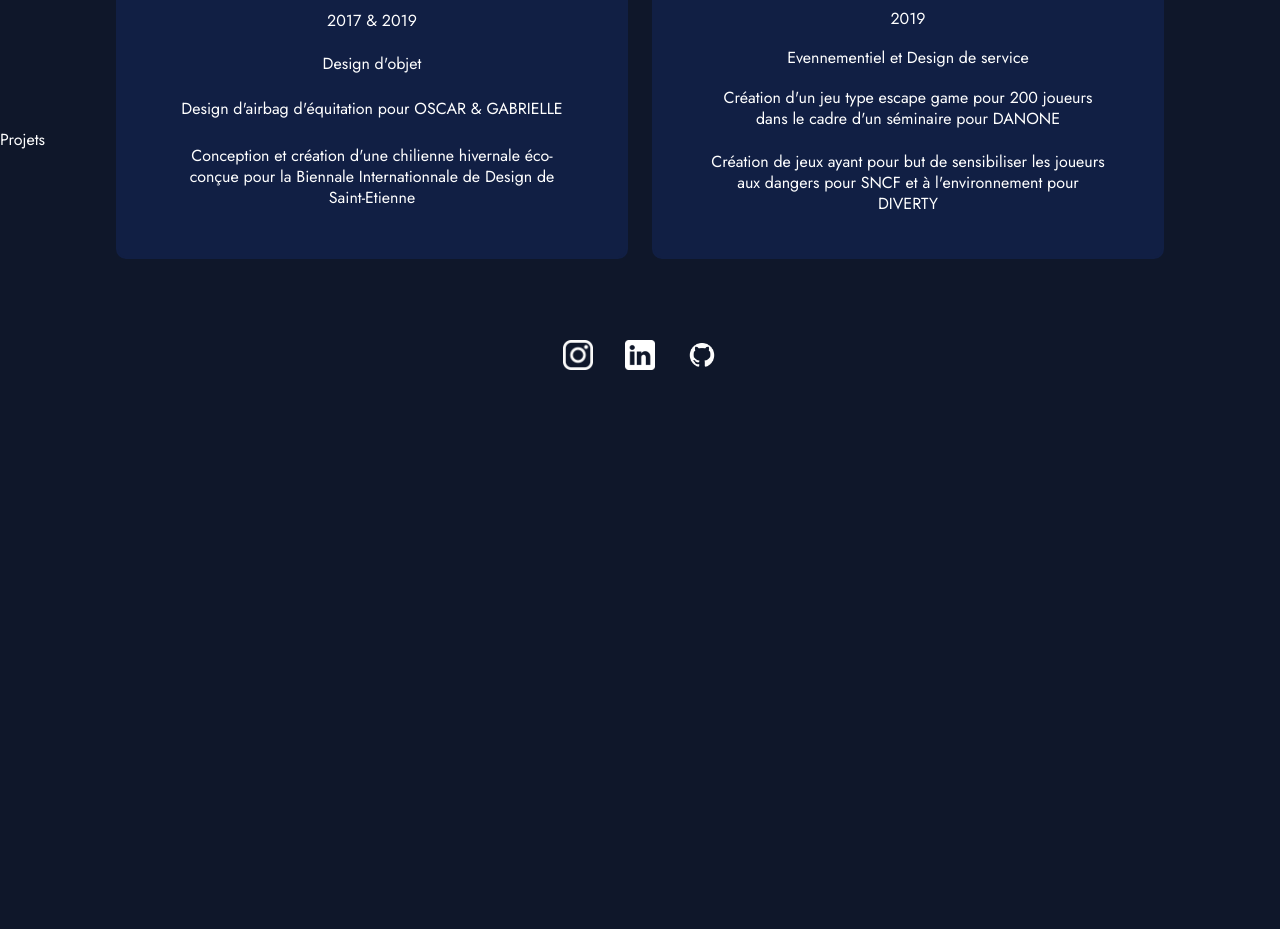
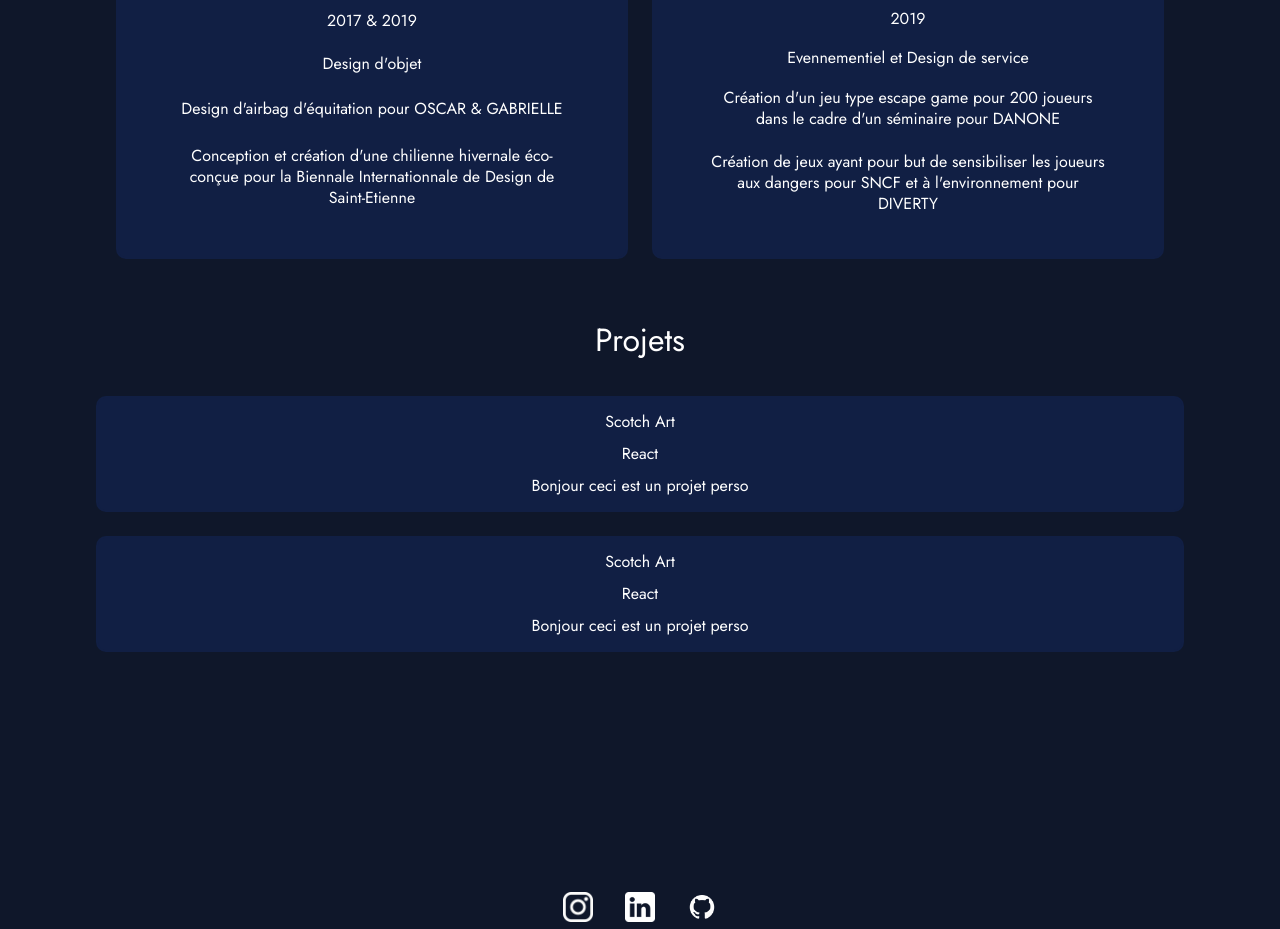
Before and after one commit to lambertkevin42/Portfolio-Ts, a React (Create React App) app: page / in a window 1280 px wide. Shown: the part 1542-2471 px from the top of the page. Before the commit the page ends 1944 px from the top, so only its background shows below. Built offline with nearby package versions, Linux system fonts and the light colour scheme.

Commit message:
projectbox component created with scss  and link in project component

```diff
--- a/src/components/Project/Project.tsx
+++ b/src/components/Project/Project.tsx
@@ -1,4 +1,5 @@
 import React from 'react';
+import ProjectBox from './ProjectBox/ProjectBox';
 import '../Project/project.scss';
 
 interface ProjectProps {
@@ -9,6 +10,8 @@
   return (
     <div className="project">
       <h2 className="project-title">{title}</h2>
+      <ProjectBox title="Scotch Art" techno="React" intro="Bonjour ceci est un projet perso" />
+      <ProjectBox title="Scotch Art" techno="React" intro="Bonjour ceci est un projet perso" />
     </div>
   );
 };
--- /dev/null
+++ b/src/components/Project/ProjectBox/ProjectBox.tsx
@@ -0,0 +1,25 @@
+import React from 'react';
+import '../ProjectBox/projectbox.scss';
+
+interface ProjectBoxProps {
+  title: string;
+  techno: string;
+  intro: string;
+}
+
+const ProjectBox: React.FC<ProjectBoxProps> = ({ title, techno, intro }) => {
+  return (
+    <div className="projectbox">
+      <h2 className="projectbox-title">{title}</h2>
+      <div className="projectbox-techno">
+        <ul>
+          <li className="projectbox-techno-simple">{techno}</li>
+          <li></li>
+        </ul>
+      </div>
+      <p className="projectbox- intro">{intro}</p>
+    </div>
+  );
+};
+
+export default ProjectBox;
--- /dev/null
+++ b/src/components/Project/ProjectBox/projectbox.scss
@@ -0,0 +1,30 @@
+@use 'src/styles/vars';
+
+.projectbox {
+    display: flex;
+    width: 85%;
+    justify-content: center;
+    flex-direction: column;
+    align-items: center;
+    flex-wrap: wrap;
+    background-color: vars.$dark;
+    border: 2px solid vars.$dark;
+    border-radius: 10px;
+    gap: vars.$gutter;
+    text-align: center;
+    padding: vars.$gutter;
+
+    &-title{
+        width:70%;
+
+    }
+    &-techo{
+        width:70%;
+        text-transform:uppercase;
+    }
+    &-intro{
+        width: 85%;
+        line-height: vars.$gutter*1.3;
+    }
+
+}
--- a/src/components/Project/project.scss
+++ b/src/components/Project/project.scss
@@ -1 +1,39 @@
 @use 'src/styles/vars';
+
+.project{
+    display: flex;
+    width: 90%;
+    flex-direction: column;
+    align-items: center;
+    margin: vars.$gutter;
+    padding-top: vars.$gutter*2;
+    gap: vars.$gutter*1.5;
+    &-title{
+        font-size: 2rem;
+    }
+}
+
+@media only screen and (min-width: 768px) {
+
+    .project{
+        flex-direction: row;
+        flex-wrap: wrap;
+        width: 100%;
+        height: 100%;
+        justify-content: center;
+        align-items: center;
+        align-self: center;
+        margin-bottom: vars.$gutter*3;
+        padding-top: vars.$gutter*10;
+
+
+        &-title{
+            display: flex;
+            justify-content: center;
+            width: 100%;
+            padding: vars.$gutter;
+
+        }
+    }
+
+}
```
